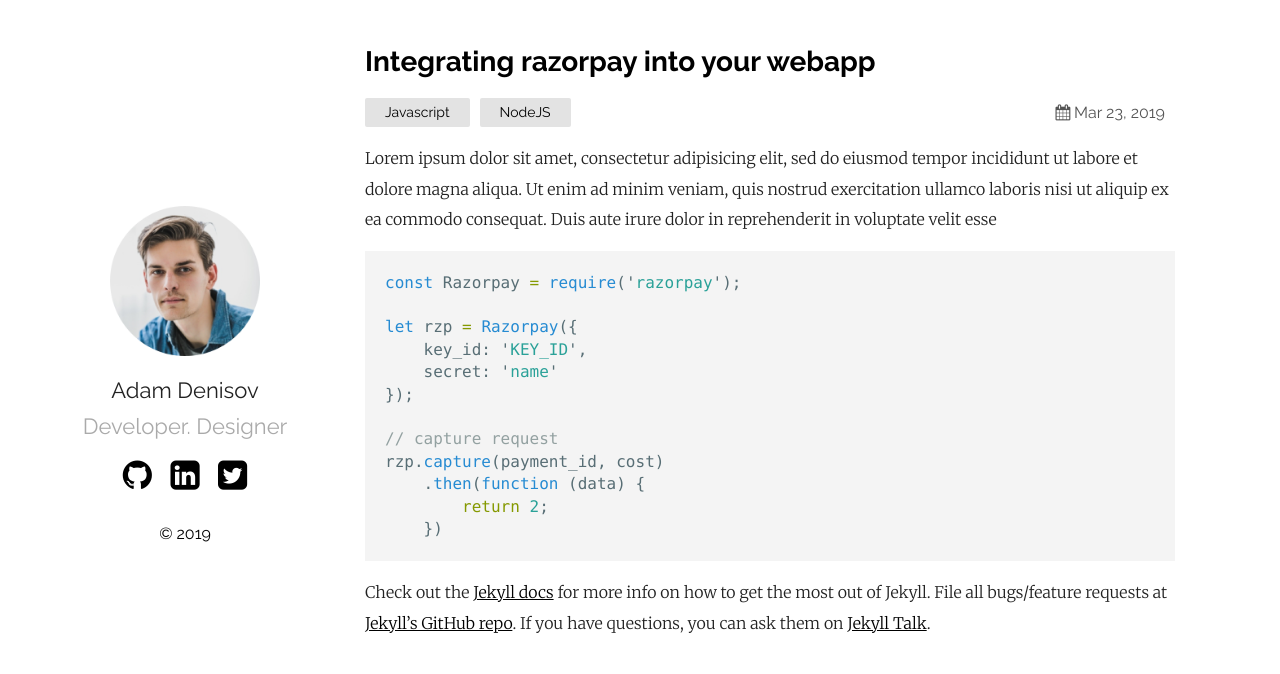
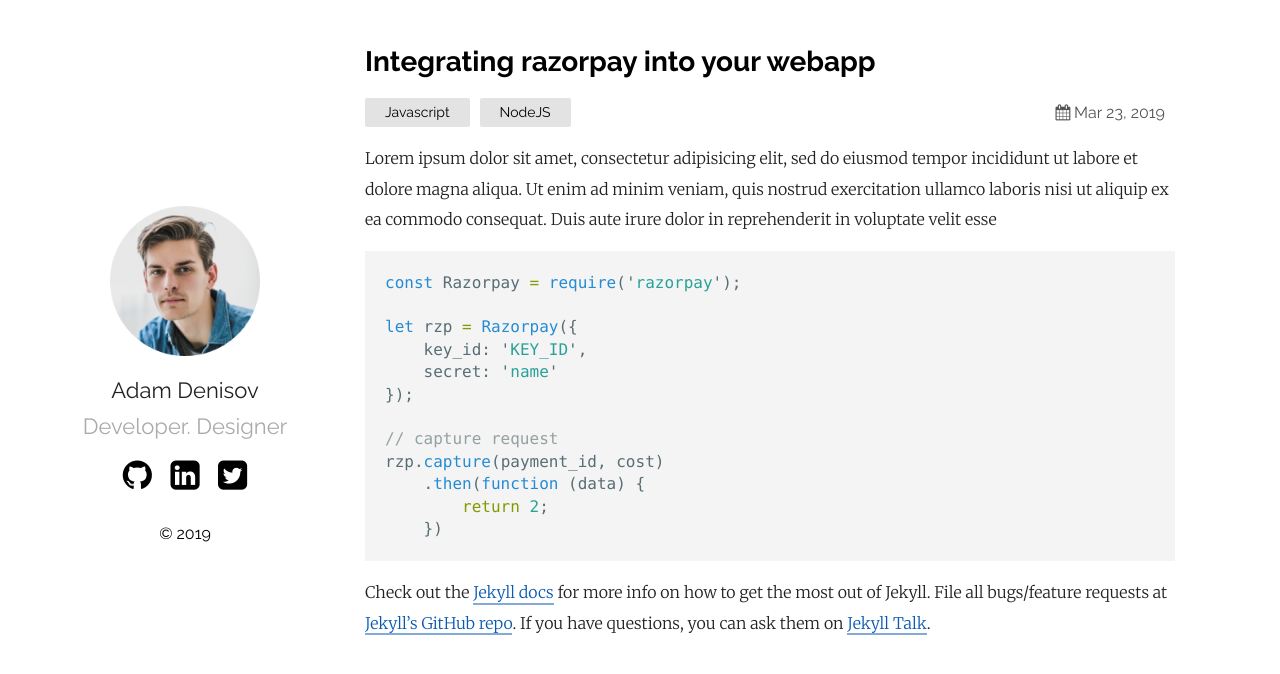
Before and after one commit to samarsault/plainwhite-jekyll, a Jekyll site: the page built from _posts/2019-03-23-welcome-to-jekyll.markdown, in a window 1280 px wide. Shown: the top 674 px of the page. Built offline with Jekyll 4.4.1, drawn with Linux system fonts in a browser that asks for light colours.

Commit message:
Update link styling

```diff
--- a/_sass/plain.scss
+++ b/_sass/plain.scss
@@ -28,7 +28,7 @@
 	color: #000;
 	transition: color 0.3s;
 	&:hover {
-		color: #0A59B0;
+		color: $linkColor;
 	}
 }
 
@@ -159,6 +159,16 @@
 	font-weight: 300;
 	color: #222;
 	line-height: 1.9em;
+	a {
+		color: $linkColor;
+		transition: border-bottom-color 0.4s;
+		border-bottom: 2px solid rgba($linkColor, 0.5);
+		text-decoration: none;
+		padding-bottom: 0.5px;
+		&:hover {
+			border-bottom-color: rgba($linkColor, 0.75);
+		}
+	}
 }
 
 #posts-label {
```
